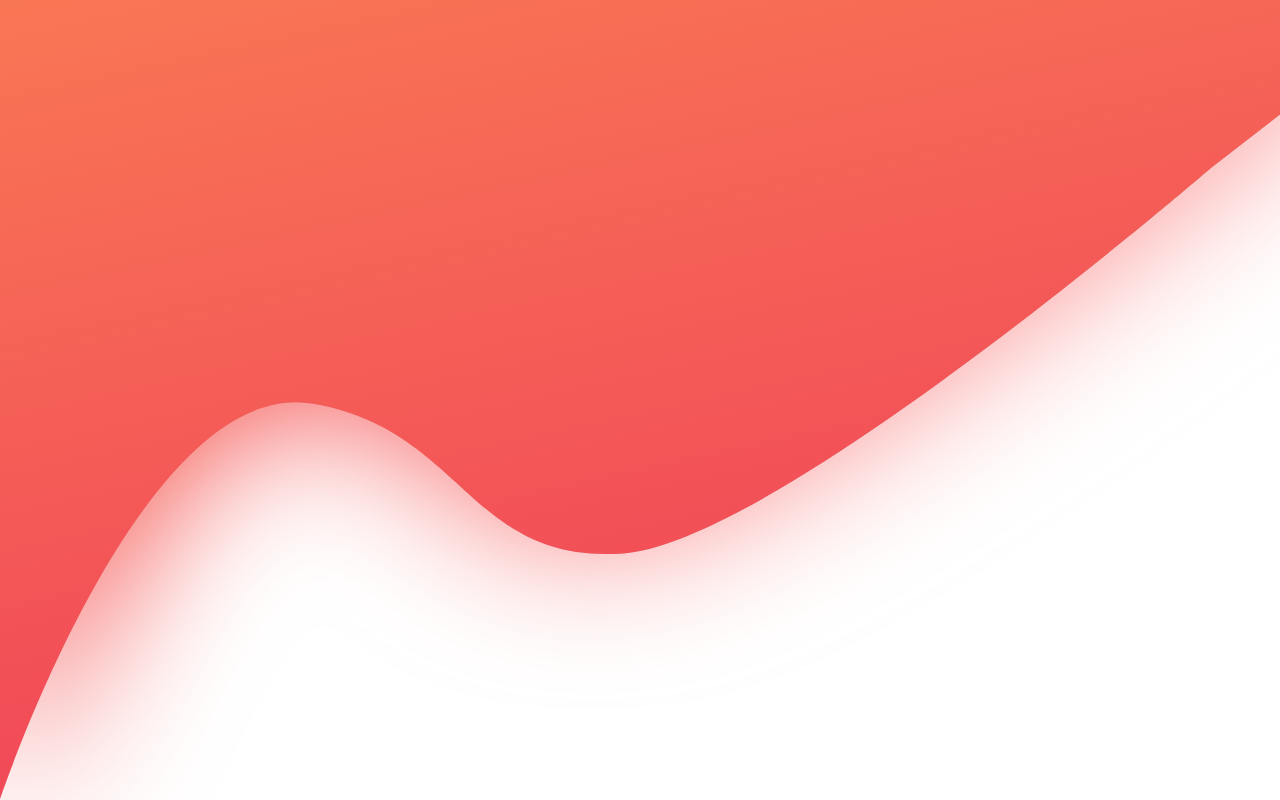
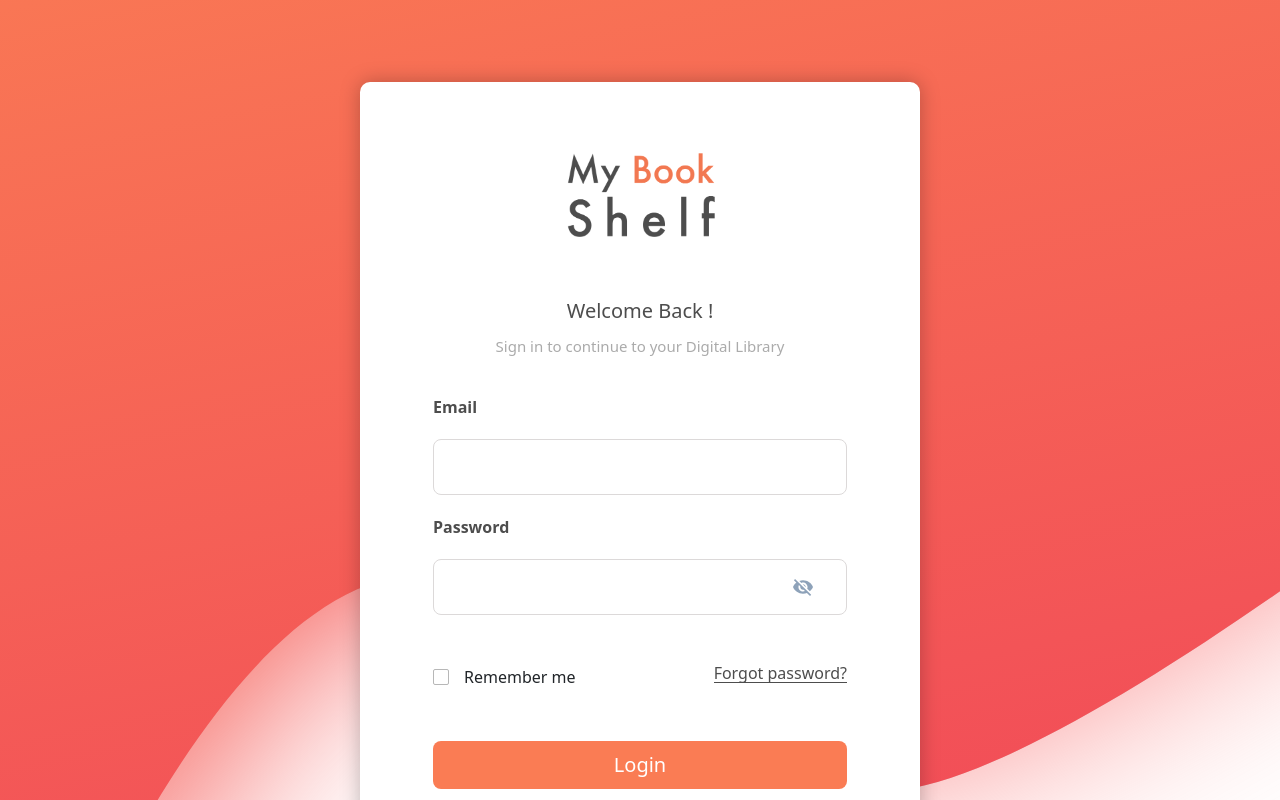
Before and after one commit to vugn/MyBookShelf, a React (Vite) app: page /login in a window 1280 px wide. Shown: the top 800 px of the page. Built offline with nearby package versions, Linux system fonts and the light colour scheme.

Commit message:
:poop: Add Route Redirect but need improved

```diff
--- a/src/App.tsx
+++ b/src/App.tsx
@@ -1,11 +1,17 @@
-import { BrowserRouter as Router, Route, Routes } from "react-router-dom";
+import { BrowserRouter as Router, Route, Routes, Navigate, BrowserRouter, } from "react-router-dom";
 import './assets/scss/style.scss'
 import OrangeVector from "./assets/images/vectors/OrangeVector.svg";
-import OrangeVectorGlow from "./assets/images/vectors/OrangeVectorGlow.svg";
 import HomePage from "./pages/home/HomePage";
 import LoginPage from "./pages/login/LoginPage";
+import { getToken } from "./configs/token";
+
+const isAuthenticated = () => {
+  const token = getToken()?.token;
+  return token !== undefined;
+}
 
 function App() {
+
   return (
    <div className="app" style={{
     backgroundImage: `url(${OrangeVector})`,
@@ -18,8 +24,8 @@ function App() {
    }}>
       <Router>
         <Routes>
-          <Route path="/login" element={<HomePage/>} />
-          <Route path="/" element={<LoginPage isChecked={false}/>} />
+          <Route path="/dashboard" element={<HomePage/>} />
+          <Route path="/login" element={<LoginPage/> } />
         </Routes>
       </Router>
    </div>
--- a/src/pages/home/HomePage.tsx
+++ b/src/pages/home/HomePage.tsx
@@ -1,14 +1,33 @@
+import React, { useEffect } from "react";
 import "../../assets/scss/homestyle.scss";
-import { Component } from "react";
+import Button from "../../elements/Button";
+import { getToken } from "../../configs/token";
+import { useNavigate } from "react-router-dom";
 
-class HomePage extends Component {
-  render() {
-    return (
-      <>
+const HomePage = () => {
+  const navigate = useNavigate();
 
-      </>
-    );
+  const handleRemoveUser = () => {
+    localStorage.removeItem("token");
+    console.log(getToken());
+  };
+
+  const isAuthenticated = () => {
+    const token = getToken()?.token;
+    return token !== undefined;
   }
-}
+
+  useEffect(() => {
+    if(!isAuthenticated()) {
+      navigate('/login', {replace: true})
+    }
+  })
+
+  return (
+    <>
+      <Button onClick={handleRemoveUser}>Hapus User</Button>
+    </>
+  );
+};
 
 export default HomePage;
--- a/src/pages/login/LoginPage.tsx
+++ b/src/pages/login/LoginPage.tsx
@@ -1,68 +1,64 @@
+import React, { useEffect, useState } from "react";
 import "../../assets/scss/homestyle.scss";
-import { Component } from "react";
 import "../../assets/scss/login.scss";
 import MyBookShelfLogo from "../../assets/images/MyBookShelfLogo.png";
 import PasswordEyeIcon from "../../assets/images/icons/ic_eyeoff.svg";
 import Button from "../../elements/Button";
-import { setToken } from '../../configs/token'
-
-import login from '../../configs/axios/auth/login'
-
-interface LoginPageState {
-    isChecked: boolean;
-    username: string;
-    password: string;
-    isButtonClick: boolean;
-    isPasswordShowed: boolean;
-}
+import { getToken, setToken } from "../../configs/token";
+import { useNavigate } from "react-router-dom";
+import login from "../../configs/axios/auth/login";
 
 
-class LoginPage extends Component<LoginPageState, LoginPageState> {
-    constructor(props: LoginPageState) {
-        super(props);
-        this.state = {
-            isChecked: false,
-            username: '',
-            password: '',
-            isButtonClick: false,
-            isPasswordShowed: false
-        };
-    }
+const LoginPage: React.FC = () => {
+  const [isChecked, setIsChecked] = useState(false);
+  const [username, setUsername] = useState("");
+  const [password, setPassword] = useState("");
+  const [isButtonClick, setIsButtonClick] = useState(false);
+  const [isPasswordShowed, setIsPasswordShowed] = useState(false);
+  const [logged, setLogged] = useState(false);
+  const navigate = useNavigate();
 
-    handleCheckboxChange = () => {
-        this.setState({ isChecked: !this.state.isChecked });
-    };
-    handlePasswordShowChange = () => {
-        this.setState({ isPasswordShowed: !this.state.isPasswordShowed });
+  const handleCheckboxChange = () => {
+    setIsChecked(!isChecked);
   };
 
-    handleInputChange = (event: React.ChangeEvent<HTMLInputElement>) => {
-        const { name, value } = event.target;
-        this.setState({ [name]: value } as unknown as Pick<LoginPageState, keyof LoginPageState>);
+  const handlePasswordShowChange = () => {
+    setIsPasswordShowed(!isPasswordShowed);
   };
 
-    handleLogin = () => {
-        const { username, password, isButtonClick } = this.state;
-        this.setState({ isButtonClick: true })
-        if (isButtonClick == false) {
-            login.getData(username, password).then((response) => {
-                const { token, ...userData } = response.data
-                setToken(
-                    token,
-                    1209600,
-                    userData,
-                )
-                this.setState({ isButtonClick: false })
-            }).catch((error: unknown) => {
-                console.log(error)
-                console.error('Login Failed')
-                this.setState({ isButtonClick: false })
-            })
+  const handleInputChange = (event: React.ChangeEvent<HTMLInputElement>) => {
+    const { name, value } = event.target;
+    if (name === "username") {
+      setUsername(value);
+    } else if (name === "password") {
+      setPassword(value);
     }
   };
 
-    render() {
-        const { isChecked, username, password, isButtonClick, isPasswordShowed } = this.state;
+  const handleLogin = () => {
+    setIsButtonClick(true);
+    if (!isButtonClick) {
+      login.getData(username, password)
+        .then((response) => {
+          const { token, ...userData } = response.data;
+          setToken(token, 1209600, userData);
+          setIsButtonClick(false);
+          setLogged(true)
+        })
+        .catch((error: unknown) => {
+          console.log(error);
+          console.error("Login Failed");
+          setIsButtonClick(false);
+        });
+    }
+  };
+
+
+  useEffect(() => {
+    if(logged) {
+        navigate('/dashboard', {replace: true})
+    }
+  },[logged, navigate])
 
   return (
     <>
@@ -75,15 +71,32 @@ class LoginPage extends Component<LoginPageState, LoginPageState> {
           width={150}
         />
         <h2>Welcome Back !</h2>
-                    <h3>Sign in to continue to yourDigital Library</h3>
+        <h3>Sign in to continue to your Digital Library</h3>
 
         <div className="auth-container">
-                        <p className="email" >Email</p>
-                        <input type="text" name="username" id="username" value={username} onChange={this.handleInputChange} />
+          <p className="email">Email</p>
+          <input
+            type="text"
+            name="username"
+            id="username"
+            value={username}
+            onChange={handleInputChange}
+          />
           <div className="password-container">
             <p className="password">Password</p>
-                            <input type={isPasswordShowed ? "text" : "password"} name="password" id="password" value={password} onChange={this.handleInputChange} />
-                            <img onClick={this.handlePasswordShowChange} src={PasswordEyeIcon} alt="" srcSet="" />
+            <input
+              type={isPasswordShowed ? "text" : "password"}
+              name="password"
+              id="password"
+              value={password}
+              onChange={handleInputChange}
+            />
+            <img
+              onClick={handlePasswordShowChange}
+              src={PasswordEyeIcon}
+              alt=""
+              srcSet=""
+            />
           </div>
         </div>
 
@@ -92,7 +105,7 @@ class LoginPage extends Component<LoginPageState, LoginPageState> {
             <input
               type="checkbox"
               checked={isChecked}
-                                onChange={this.handleCheckboxChange}
+              onChange={handleCheckboxChange}
               value="lsRememberMe"
               id="rememberMe"
             />
@@ -102,20 +115,28 @@ class LoginPage extends Component<LoginPageState, LoginPageState> {
         </div>
 
         <div className="login-btn-container">
-                        <Button className="btn" isBlock isPrimary isGlowHover isLarge isLoading={isButtonClick ? "true" : "false"} onClick={this.handleLogin}>
+          <Button
+            className="btn"
+            isBlock
+            isPrimary
+            isGlowHover
+            isLarge
+            isLoading={isButtonClick ? "true" : "false"}
+            onClick={handleLogin}
+          >
             Login
           </Button>
         </div>
 
-
         <div className="register-container">
-                        <p>New User? <span>Register here</span></p>
+          <p>
+            New User? <span>Register here</span>
+          </p>
           <p className="guest-btn">Use as Guest</p>
         </div>
       </div>
     </>
   );
-    }
-}
+};
 
 export default LoginPage;
```
Lines whose indentation alone changed are shown as unchanged.
